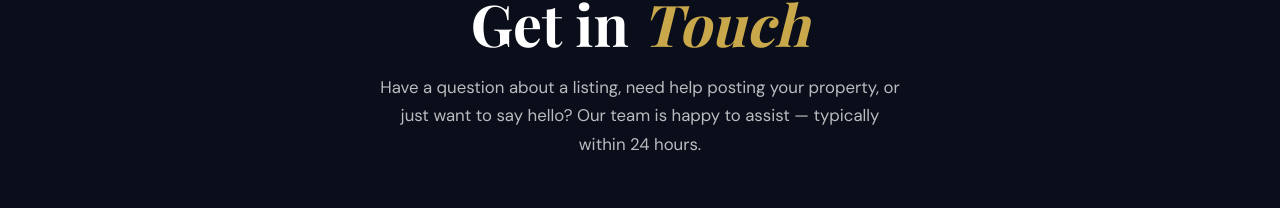
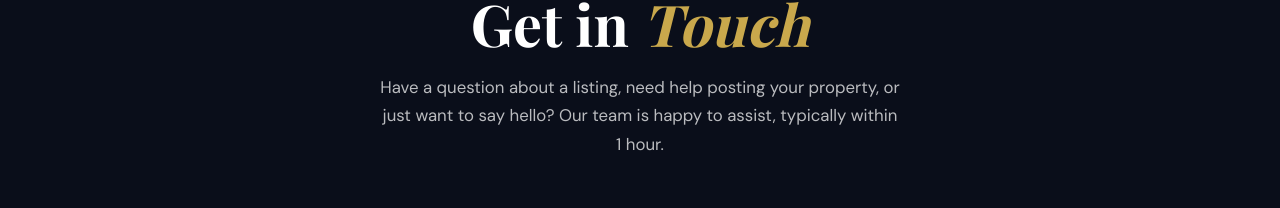
Before and after one commit to emee144/awayhome, a Next.js app: page /contact in a window 1280 px wide. Shown: the part 210-418 px from the top of the page. Built offline with nearby package versions, Linux system fonts and the light colour scheme; no server answers; a web font is replaced by a local one.

Commit message:
contact page update

```diff
--- a/src/app/contact/page.js
+++ b/src/app/contact/page.js
@@ -393,7 +393,7 @@ export default function ContactPage() {
         <h1>Get in <em>Touch</em></h1>
         <p className="contact-hero-sub">
           Have a question about a listing, need help posting your property, or just want to say hello?
-          Our team is happy to assist — typically within 24 hours.
+          Our team is happy to assist, typically within 1 hour.
         </p>
       </div>
 
```
